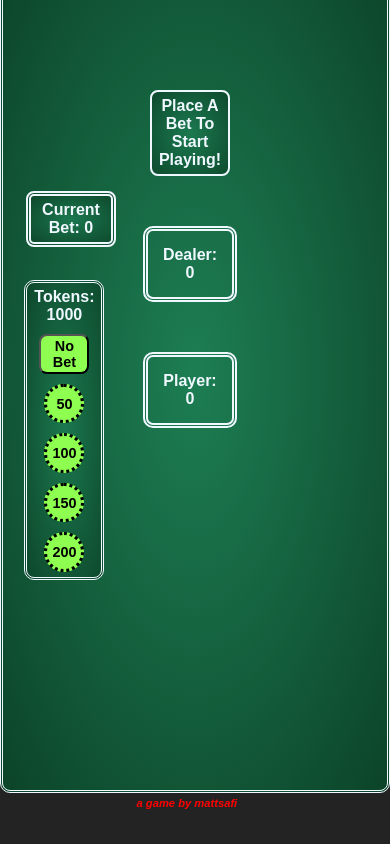
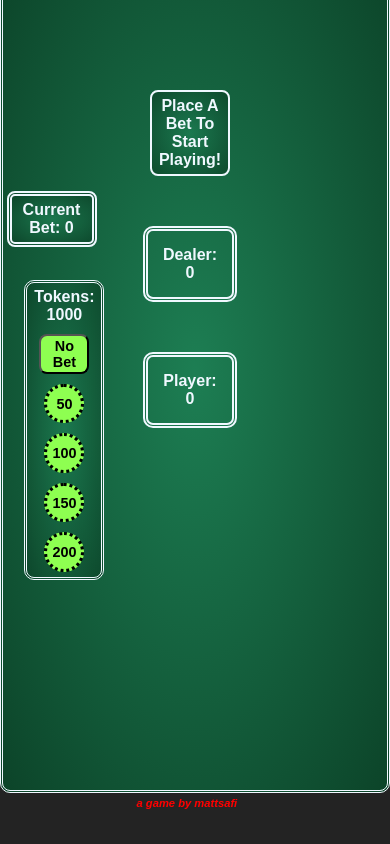
Before and after one commit to MattSafi/BlackJack, a Vue app: page /game in a window 390 px wide. Built offline with nearby package versions, Linux system fonts and the light colour scheme.

Commit message:
more upgrades

```diff
--- a/src/style.css
+++ b/src/style.css
@@ -499,7 +499,7 @@ footer {
     border-radius: 8px;
     max-width: 90px;
     bottom: 18vh;
-    right: 60vw;
+    right: 65vw;
   }
   footer {
     display: inline-flex;
```
